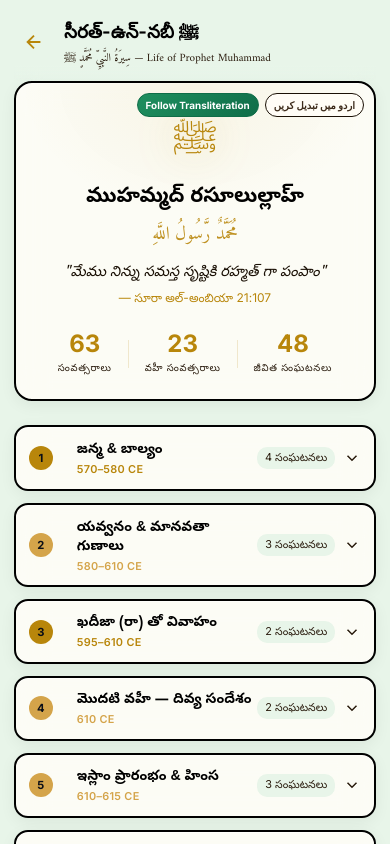
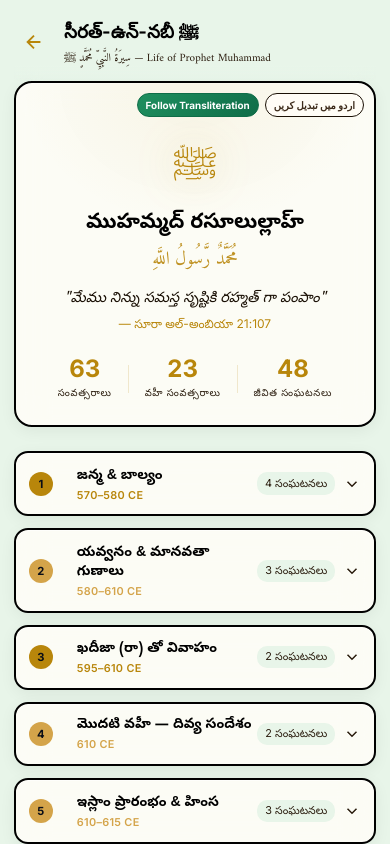
Before and after one commit to Mahendarmax/Believer-of-Almighty, a React (Vite) app: page /#/prophet-muhammad in a window 390 px wide. Shown: the top 844 px of the page. Built offline with nearby package versions, Linux system fonts and the light colour scheme.

Commit message:
Fix Seerah mobile language toggle layout and add popular reciters

```diff
--- a/src/data/quranData.js
+++ b/src/data/quranData.js
@@ -154,6 +154,9 @@ export const RECITERS = [
   { id: 'ar.minshawimujawwad', name: 'Minshawi (Mujawwad)', nameAr: 'محمد صديق المنشاوي (المجود)', folder: 'Minshawy_Mujawwad_192kbps' },
   { id: 'ar.muhammadayyoub', name: 'Muhammad Ayyoub', nameAr: 'محمد أيوب', folder: 'Muhammad_Ayyoub_128kbps' },
   { id: 'ar.muhammadjibreel', name: 'Muhammad Jibreel', nameAr: 'محمد جبريل', folder: 'Muhammad_Jibreel_128kbps' },
+  { id: 'ar.saadalghamdi', name: 'Saad Al-Ghamdi', nameAr: 'سعد الغامدي', folder: 'Ghamadi_40kbps' },
+  { id: 'ar.faresabbad', name: 'Fares Abbad', nameAr: 'فارس عباد', folder: 'Fares_Abbad_64kbps' },
+  { id: 'ar.alijaber', name: 'Ali Jaber', nameAr: 'علي جابر', folder: 'Ali_Jaber_64kbps' },
   { id: 'ar.saoodshuraym', name: 'Saood Ash-Shuraym', nameAr: 'سعود الشريم', folder: 'Saood_ash-Shuraym_128kbps' },
   { id: 'ar.nasseralqatami', name: 'Nasser Al-Qatami', nameAr: 'ناصر القطامي', folder: 'Nasser_Alqatami_128kbps' },
   { id: 'ar.yasserdussary', name: 'Yasser Ad-Dussary', nameAr: 'ياسر الدوسري', folder: 'Yasser_Ad-Dussary_128kbps' },
@@ -207,6 +210,7 @@ const surahAudioReciterMap = {
   'ar.minshawimujawwad': 'ar.minshawimujawwad',
   'ar.muhammadayyoub': 'ar.muhammadayyoub',
   'ar.muhammadjibreel': 'ar.muhammadjibreel',
+  'ar.faresabbad': 'ar.faresabbad',
   'ar.saoodshuraym': 'ar.saoodshuraym',
   'ar.alafasy': 'ar.alafasy',
   'ar.maabormuaiqly': 'ar.mahermuaiqly',
--- a/src/pages/ProphetMuhammad.css
+++ b/src/pages/ProphetMuhammad.css
@@ -532,9 +532,16 @@
 @media (max-width: 480px) {
   .seerah-page { padding: 0 14px 70px; }
   .seerah-header { gap: 10px; padding: 16px 0 14px; }
-  .seerah-hero-lang-row { top: 10px; right: 10px; }
+  .seerah-hero-lang-row {
+    top: 10px;
+    right: 10px;
+    left: 10px;
+    justify-content: flex-end;
+    flex-wrap: wrap;
+    row-gap: 6px;
+  }
   .seerah-hero-lang-btn { font-size: 0.62rem; padding: 5px 8px; }
-  .seerah-hero { padding: 1.5rem 1rem; }
+  .seerah-hero { padding: 3.1rem 1rem 1.5rem; }
   .seerah-hero-basmala { font-size: 2.5rem; }
   .seerah-hero-name { font-size: 1.3rem; }
   .seerah-hero-arabic { font-size: 1.15rem; }
@@ -564,7 +571,11 @@
 
 @media (max-width: 360px) {
   .seerah-page { padding: 0 10px 70px; }
-  .seerah-hero { padding: 1.25rem 0.8rem; }
+  .seerah-hero-lang-row {
+    flex-direction: column;
+    align-items: flex-end;
+  }
+  .seerah-hero { padding: 4.4rem 0.8rem 1.25rem; }
   .seerah-hero-basmala { font-size: 2rem; }
   .seerah-hero-name { font-size: 1.15rem; }
   .seerah-hero-stats { flex-direction: column; gap: 0.75rem; }
```
